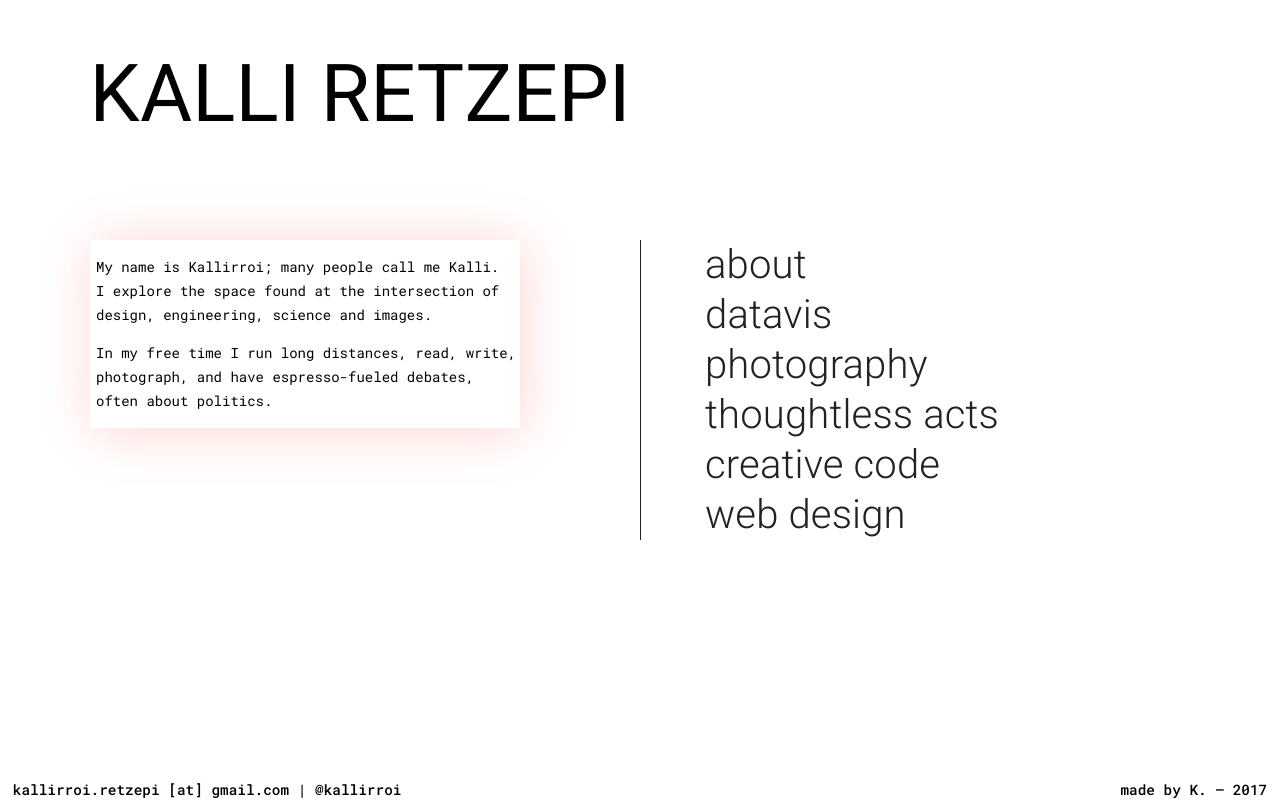
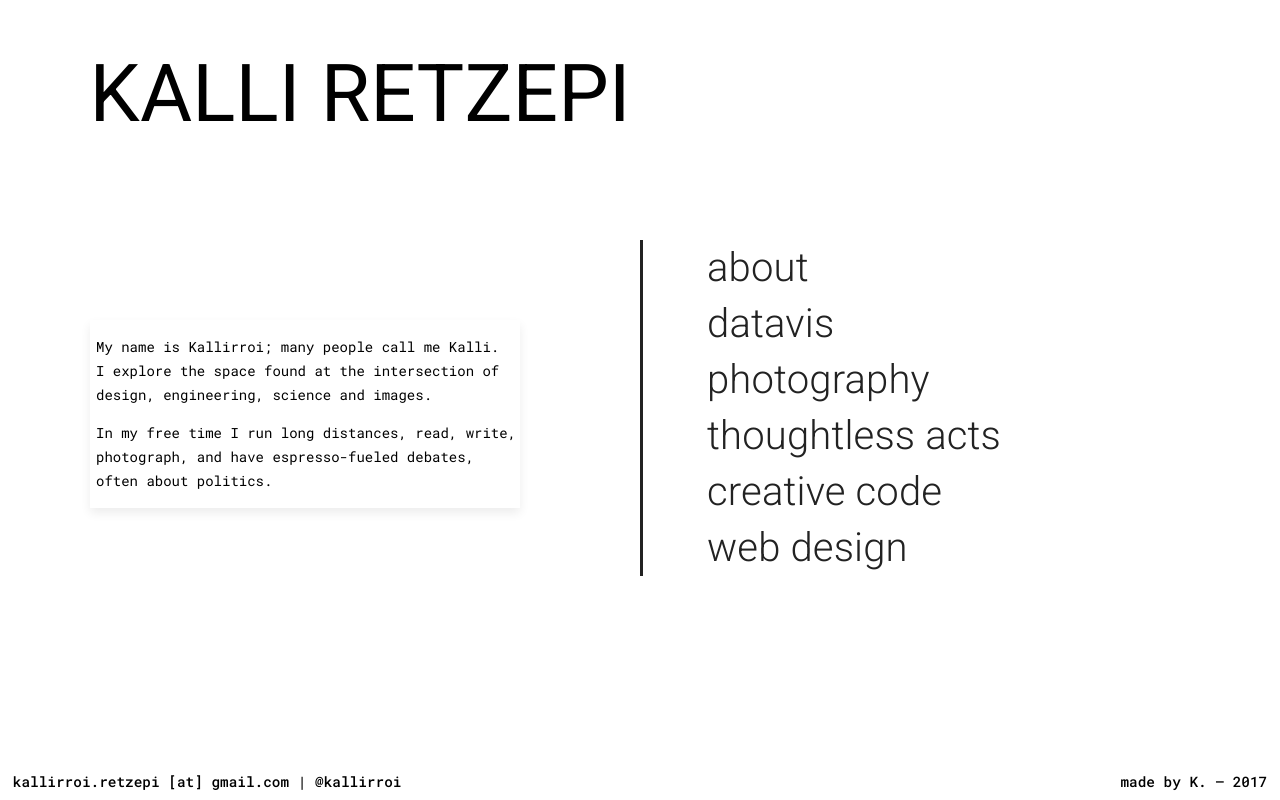
Before and after one commit to Kallirroi/K, a React (Create React App) app: page / in a window 1280 px wide. Built offline with nearby package versions, Linux system fonts and the light colour scheme.

Commit message:
position changes only on click of nav bar, different shadow color

```diff
--- a/src/App.css
+++ b/src/App.css
@@ -29,17 +29,16 @@
   position: relative;
   display: block;
   font-size: 40px;
-  line-height: 44px;
   width: 30vw;
   /*height: 40vh;*/
   letter-spacing: 0.01rem;
-  border-left: 1px solid #222;
+  border-left: 3px solid #222;
   padding-left: 5vw;
 }
 
 .Item {
   font-weight: 300;
-  line-height: 50px;
+  line-height: 56px;
 }
 
 .Item:hover {
@@ -54,12 +53,11 @@
   line-height: 24px;
   font-weight: 400;
   left: 7vw;
-  top: 30vh;
+  top: 40vh;
   width:  33vw;
   display: block;
   position: absolute;
   padding: 0.1vh 0.1vw 0.1vh 0.5vw;
-
 }
 
 .ItemDetails::after {
@@ -73,7 +71,8 @@
   /*border: 1px solid #222;*/
   /*background: #00f;*/
   opacity: 0.3;
-  box-shadow: 3px 3px 50px 0px #FF736B;
+  /*box-shadow: 3px 3px 50px 0px #FF736B;*/
+  box-shadow: 0 5px 10px rgba(0, 0, 0, 0.25);
   animation-name: jitter;
   animation-duration: 5s;
   animation-timing-function: linear;
@@ -103,7 +102,6 @@ a {
   color: inherit;
   cursor: inherit;
   cursor: url(cursor_oval.png), auto;
-
 }
 
 a:hover {
@@ -132,7 +130,7 @@ iframe {
   font-family: 'Roboto Mono';
   font-weight: 500;
   position: fixed;
-  bottom: 1vh;
+  bottom: 2vh;
   height: 2vh;
   left: 1vw;
 }
@@ -141,7 +139,7 @@ iframe {
   font-family: 'Roboto Mono';
   font-weight: 500;
   position: fixed;
-  bottom: 1vh;
+  bottom: 2vh;
   height: 2vh;
   right: 1vw;
 }
--- a/src/App.js
+++ b/src/App.js
@@ -5,7 +5,6 @@ import Item from './Item';
 import ItemDetails from './ItemDetails';
 import {ItemMap} from './ItemMap';
 
-const item = document.getElementsByClassName("ItemDetails"); //change position
 
 class App extends Component {
 
--- a/src/Item.js
+++ b/src/Item.js
@@ -1,13 +1,25 @@
 import React from 'react';
+
+const item = document.getElementsByClassName("ItemDetails"); //change position
 
 class Item extends React.Component {
 
+	constructor(props) {
+	    super(props);
+	    this.moveText = this.moveText.bind(this);
+	}
 
-  render() {
-    return (
-	  	<div className="Item" id={this.props.id} >  {this.props.name} </div>
-    );
-  }
+	moveText() {
+		var range = 5;
+		item[0].style.left = Math.random() * range - range/2 + 7 + 'vw'; //move text
+		item[0].style.top = Math.random() * range - range + 40 + 'vh'; //move text
+	}
+
+	render() {
+	return (
+	  	<div className="Item" id={this.props.id} onClick={this.moveText} >  {this.props.name} </div>
+	);
+	}
 }
 
 export default Item;
```
Also changed, not shown: screegrabs/030318.png (added).
